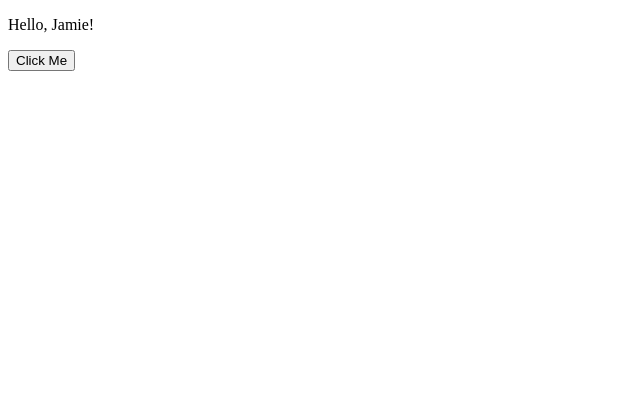
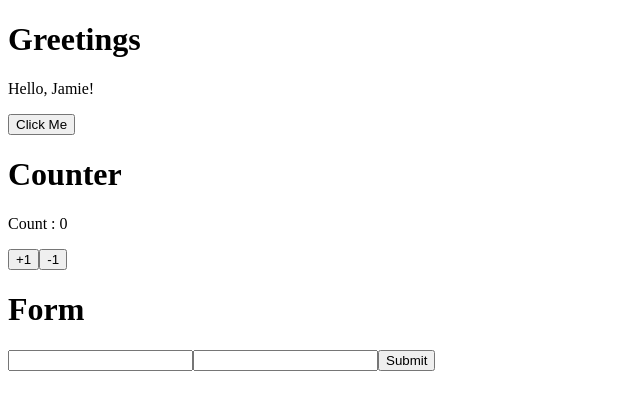
Before and after one commit to JamieYoung891/tryout_typescript, a React (Create React App) app in the folder ts-react/: page / in a window 1280 px wide. Shown: the top 410 px of the page, without its empty margins (0-640 px from the left). Built offline with nearby package versions, Linux system fonts and the light colour scheme.

Commit message:
feat: ADD Form (form related event types)

```diff
--- a/ts-react/src/App.tsx
+++ b/ts-react/src/App.tsx
@@ -1,15 +1,28 @@
 import React from "react";
-import Greetings from "./components/Greetings";
+import { Counter } from "./components/Counter";
+import Form, { FormProps } from "./components/Form";
+import Greetings, { GreetingsProps } from "./components/Greetings";
 
-const App: React.FC = () => {
-  const greetingProps = {
+const App = () => {
+  const greetingProps: GreetingsProps = {
     name: "Jamie",
-    onClick: (name: string) => {
+    onClick: (name) => {
       console.log(`${name} says Hello :)`);
     },
   };
 
-  return <Greetings {...greetingProps} />;
+  const formProps: FormProps = {
+    onSubmit: ({ name, description }) =>
+      console.log(`${name} : ${description}`),
+  };
+
+  return (
+    <>
+      <Greetings {...greetingProps} />
+      <Counter />
+      <Form {...formProps} />
+    </>
+  );
 };
 
 export default App;
--- /dev/null
+++ b/ts-react/src/components/Counter.tsx
@@ -0,0 +1,18 @@
+import React, { useState } from "react";
+
+export const Counter = () => {
+  const [count, setCount] = useState<number>(0); // generics can be omitted
+  const handleIncrease = () => setCount(count + 1);
+  const handleDecrease = () => setCount(count - 1);
+
+  return (
+    <div>
+      <h1>Counter</h1>
+      <p>Count : {count}</p>
+      <div>
+        <button onClick={handleIncrease}>+1</button>
+        <button onClick={handleDecrease}>-1</button>
+      </div>
+    </div>
+  );
+};
--- /dev/null
+++ b/ts-react/src/components/Form.tsx
@@ -0,0 +1,39 @@
+import React, { useState } from "react";
+
+export type FormProps = {
+  onSubmit: (form: { name: string; description: string }) => void;
+};
+
+const initialInputs = {
+  name: "",
+  description: "",
+};
+
+const Form = ({ onSubmit }: FormProps) => {
+  const [inputs, setInputs] = useState(initialInputs),
+    { name, description } = inputs;
+
+  const handleChange = (e: React.ChangeEvent<HTMLInputElement>) => {
+    const { name, value } = e.target;
+    setInputs({ ...inputs, [name]: value });
+  };
+
+  const handleSubmit = (e: React.FormEvent<HTMLElement>) => {
+    e.preventDefault();
+    onSubmit(inputs);
+    setInputs(initialInputs);
+  };
+
+  return (
+    <div>
+      <h1>Form</h1>
+      <form onSubmit={handleSubmit}>
+        <input name="name" value={name} onChange={handleChange} />
+        <input name="description" value={description} onChange={handleChange} />
+        <button type="submit">Submit</button>
+      </form>
+    </div>
+  );
+};
+
+export default Form;
--- a/ts-react/src/components/Greetings.tsx
+++ b/ts-react/src/components/Greetings.tsx
@@ -1,8 +1,8 @@
 import React from "react";
 
-type GreetingsProps = {
+export type GreetingsProps = {
   name: string;
-  mark: string;
+  mark?: string;
   optional?: string;
   onClick: (name: string) => void;
 };
@@ -13,6 +13,7 @@ const Greetings = ({ name, mark, optional, onClick }: GreetingsProps) => {
   return (
     <>
       <div>
+        <h1>Greetings</h1>
         <p>Hello, {name + mark}</p>
         {optional && <p>{optional}</p>}
         <div>
```
